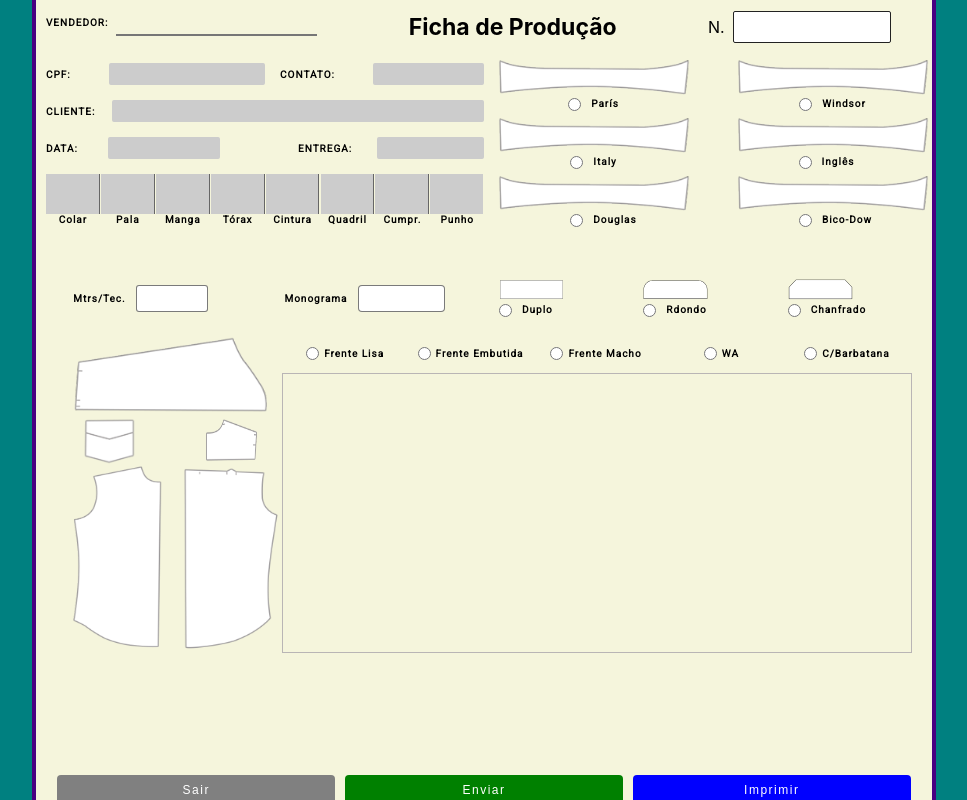
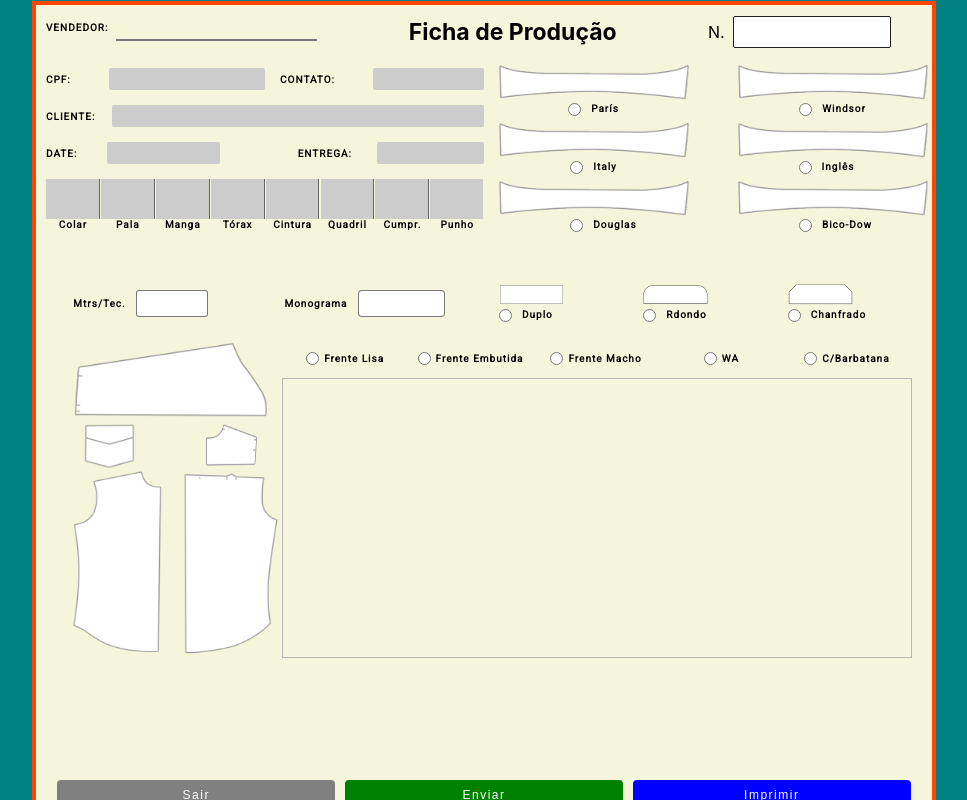
Before and after one commit to Dev-Rogerio/IntegracaoComGoogleSheets, a React (Create React App) app: page /medidas in a window 1280 px wide. Shown: the whole page, without its empty margins (156-1123 px from the left). Built offline with nearby package versions, Linux system fonts and the light colour scheme.

Commit message:
nova atualizaçao simples, cor da borda

```diff
--- a/src/Components/FichaProdução/producao.css
+++ b/src/Components/FichaProdução/producao.css
@@ -23,9 +23,10 @@
   display: block;
   width: 70%;
   height: 100%;
-  border: 4px solid #480082;
+  border: 4px solid orangered;
   background-color: beige;
   overflow-y: scroll;
+  margin-top: 10px;
 }
 ._dispalayFlexHeader {
  display: flex;
--- a/src/Components/FichaProdução/producao.js
+++ b/src/Components/FichaProdução/producao.js
@@ -50,7 +50,7 @@ const Producao = () => {
                 <input type="text" className="iContactProduction iFont" />
               </div>
               <div className="flexData _marginTopDate">
-                <p className="textColor">DATA:</p>
+                <p className="textColor">DATE:</p>
                 <input type="text" className="iDateProduction iFont" />
                 <div className="flexDataDelivery">
                   <p className="textColor iEntrega">ENTREGA:</p>
```
